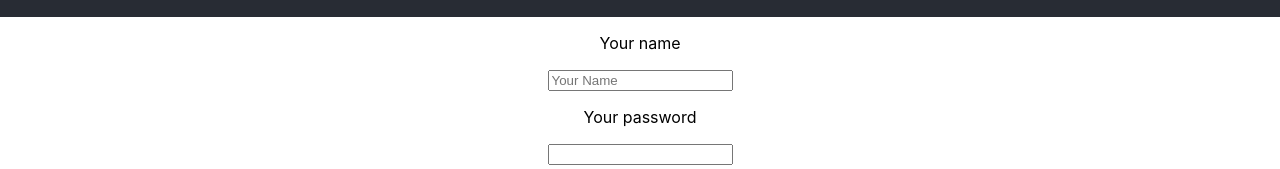
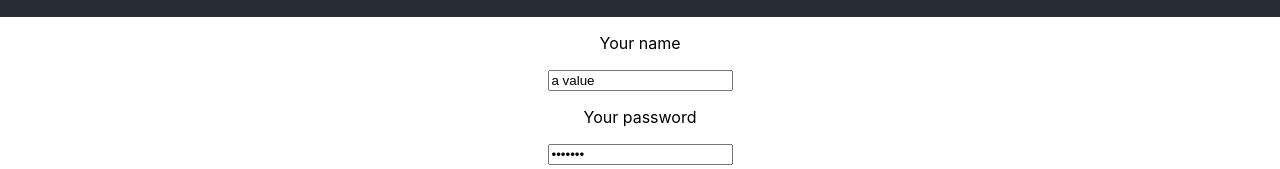
Before and after one commit to ludovic2411/ReactForEveryone, a React (Create React App) app in the folder react-real-project/: page /admin in a window 1280 px wide. Shown: the part 783-952 px from the top of the page. Built offline with nearby package versions, Linux system fonts and the light colour scheme.

Commit message:
passing-data-to-parent

```diff
--- a/react-real-project/src/container/authFormContainer.js
+++ b/react-real-project/src/container/authFormContainer.js
@@ -6,27 +6,34 @@ class authFormContainer extends Component {
 
   constructor(props) {
     super(props);
-    this.state ={login:"empty",
-    name: "unknown"} ;
-    this.handleName=this.handleName.bind(this);
+    this.state ={login:"",
+    password: ""} ;
     this.handleLogin=this.handleLogin.bind(this);
+    this.handlePassword=this.handlePassword.bind(this);
+    this.handleSubmit=this.handleSubmit.bind(this);
   }
 
-  handleLogin(){
-    this.setState({login:"updated"});
+  handleLogin(data){
+    this.setState({login:data});
   }
 
-  handleName(){
-    this.setState({name:"anonymous"});
+  handlePassword(data){
+    this.setState({password:data});
   }
+
+  handleSubmit(event){
+    event.preventDefault();
+    alert(this.state.password)
+  }
+
 
   render() {
     return (
       <div>
         <form>
-          <Input  text="Your name" inputType="text" placeholder="Your Name"/>
-          <Input text="Your password" inputType="password" placeholder=""/>
-          <FormButton buttonText="Log in" function={()=>{alert(this.state.name)}}/>
+          <Input text="Your name" inputType="text" placeholder="Your Name" handlerFromParent={this.handleLogin}/>
+          <Input text="Your password" inputType="password" placeholder="" handlerFromParent={this.handlePassword}/>
+          <FormButton buttonText="Log in" function={this.handleSubmit}/>
         </form>
       </div>
     );
--- a/react-real-project/src/presentationnal/input.js
+++ b/react-real-project/src/presentationnal/input.js
@@ -3,11 +3,25 @@ import PropTypes from 'prop-types';
 
 class Input  extends Component {
 
+  constructor(props) {
+    super(props);
+    this.state={value:"a value"};
+    this.handleChange=this.handleChange.bind(this);
+  }
+
+  handleChange(event) {
+    this.setState({
+      value: event.target.value
+    });
+    this.props.handlerFromParent(this.state.value);
+  }
+
+
   render() {
     return (
       <div>
         <p><label>{this.props.text}</label></p>
-        <p><input type={this.props.inputType} placeholder={this.props.placeholder}/></p>
+        <p><input type={this.props.inputType} placeholder={this.props.placeholder} value={this.state.value} onChange={this.handleChange}/></p>
       </div>
     );
   }
@@ -18,6 +32,7 @@ Input.propTypes={
   text: PropTypes.string.isRequired,
   inputType: PropTypes.string.isRequired,
   placeholder: PropTypes.string,
+  handlerFromParent: PropTypes.func
 }
 
 export default Input ;
```
